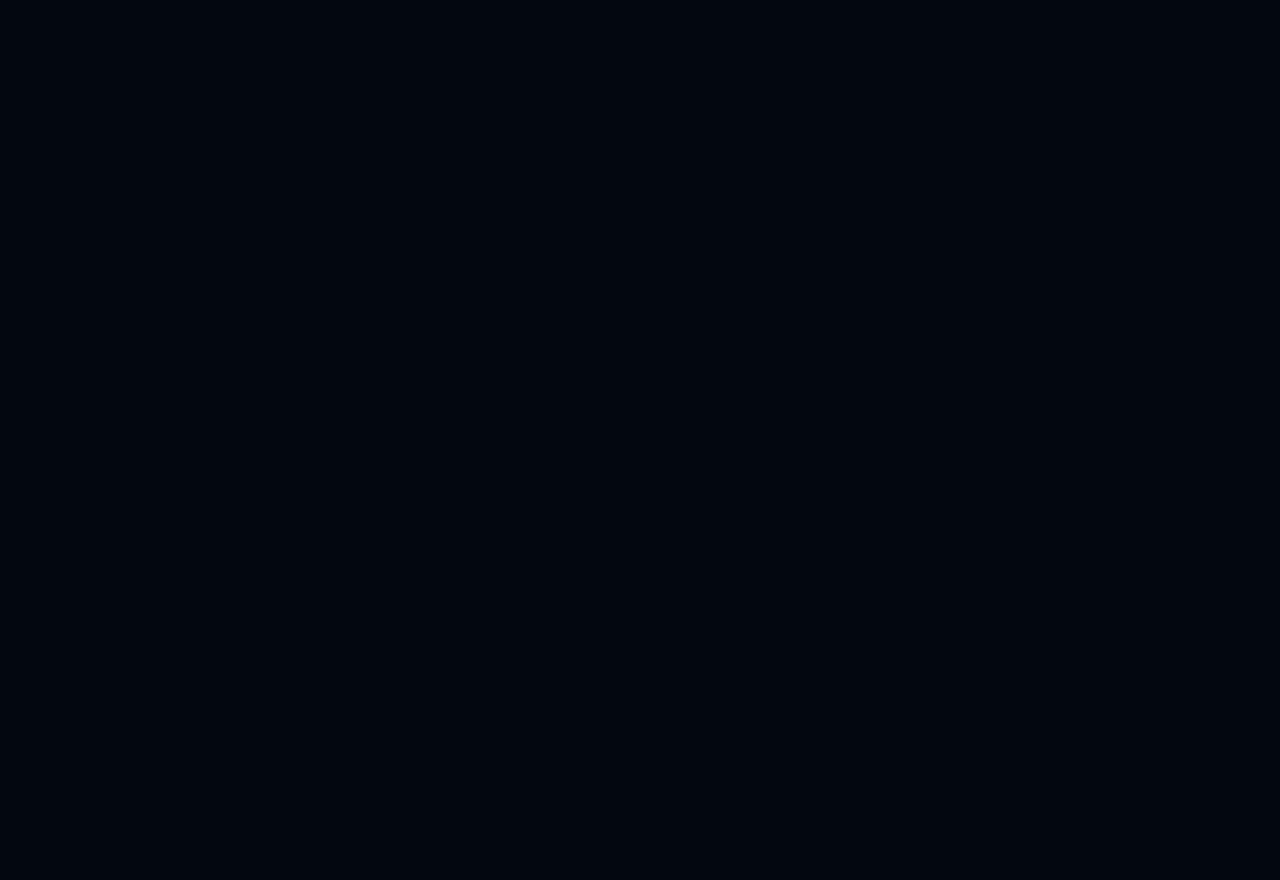
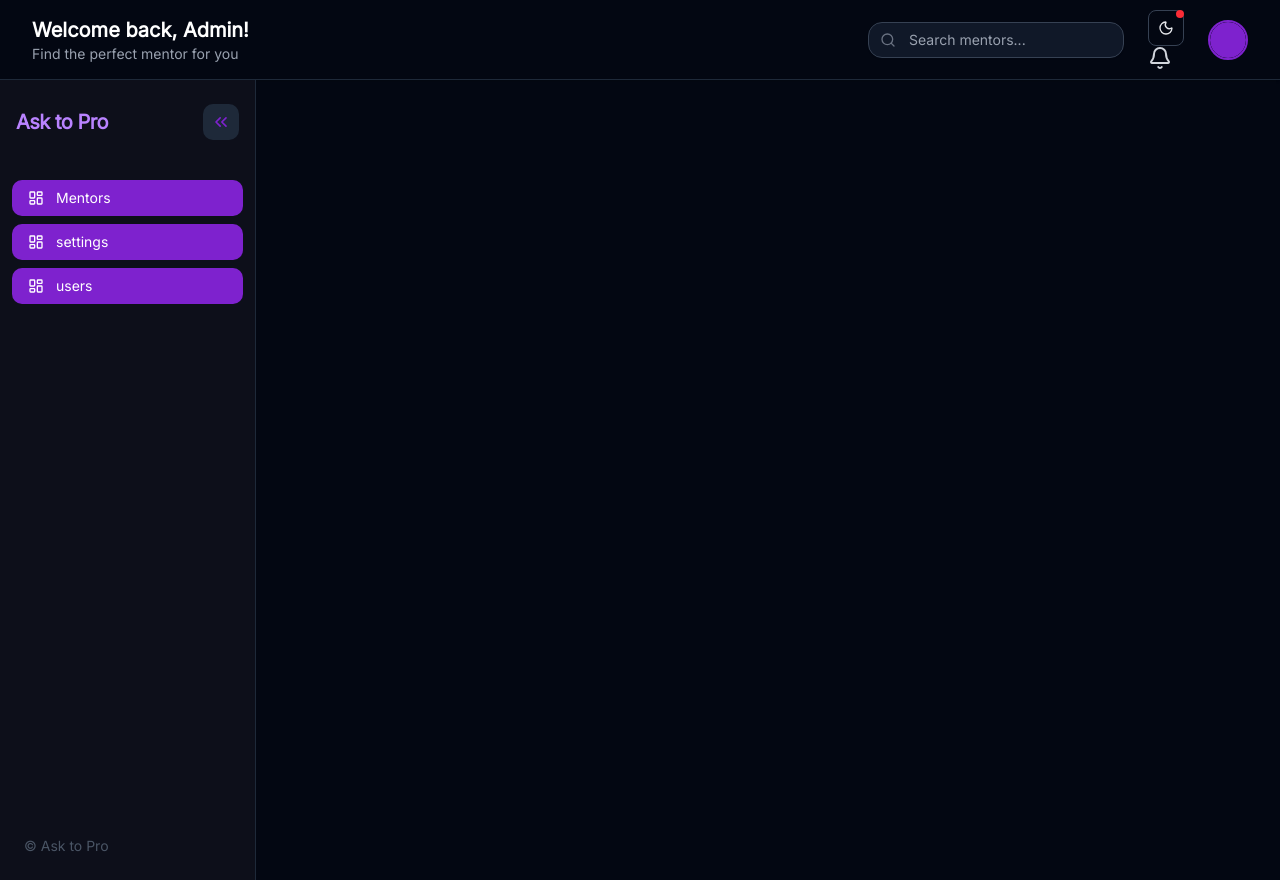
Before and after one commit to Athuldevan/Ask-to-Pro-client, a React (Vite) app: page /admin/dashboard in a window 1280 px wide. Before the commit this address had no page. Before the commit the page ends 800 px from the top, so only its background shows below. Built offline with nearby package versions, Linux system fonts and the light colour scheme.

Commit message:
fix:Fixed Type Errors

```diff
--- a/src/App.tsx
+++ b/src/App.tsx
@@ -24,13 +24,25 @@ export default function App() {
           </Route>
 
           <Route path="/mentor/dashboard" element={<Dashboard role="mentor" />}>
-            <Route index element={<div className="p-4 text-center text-lg text-muted-foreground">Mentor Dashboard - Coming Soon</div>} />
+            <Route
+              index
+              element={
+                <div className="p-4 text-center text-lg text-muted-foreground">
+                  Mentor Dashboard - Coming Soon
+                </div>
+              }
+            />
             {/* Placeholder routes for now */}
             <Route path="sessions" element={<div>My Sessions</div>} />
             <Route path="messages" element={<div>Messages</div>} />
             <Route path="profile" element={<div>Profile</div>} />
             <Route path="settings" element={<div>Settings</div>} />
           </Route>
+
+          <Route
+            path="/admin/dashboard"
+            element={<Dashboard role="admin" />}
+          ></Route>
         </Routes>
       </BrowserRouter>
     </ThemeProvider>
--- a/src/lib/dashboardConfig.ts
+++ b/src/lib/dashboardConfig.ts
@@ -5,7 +5,7 @@ import {
   Settings,
   LogOut,
   User,
-    LayoutDashboard
+  LayoutDashboard,
 } from "lucide-react";
 
 export type SidebarLink = {
@@ -30,3 +30,9 @@ export const MENTOR_LINKS: SidebarLink[] = [
   { label: "Settings", href: "settings", icon: Settings },
   { label: "Logout", href: "/", icon: LogOut },
 ];
+
+export const ADMIN_LINKS: SidebarLink[] = [
+  { label: "Mentors", href: "/admin/dashboard", icon: LayoutDashboard },
+  { label: "settings", href: "/admin/dashboard", icon: LayoutDashboard },
+  { label: "users", href: "/admin/dashboard", icon: LayoutDashboard },
+];
--- a/src/pages/Dashboard/components/Sidebar.tsx
+++ b/src/pages/Dashboard/components/Sidebar.tsx
@@ -53,7 +53,7 @@ export default function Sidebar({ links }: SidebarProps) {
 
       {/* Navigation */}
       <div className="flex flex-col space-y-2 mt-4 px-3">
-        {links.map((item) => {
+        {links?.map((item) => {
           const active = location.pathname === item.href || location.pathname.endsWith(item.href);
           const Icon = item.icon;
 
--- a/src/pages/Dashboard/index.tsx
+++ b/src/pages/Dashboard/index.tsx
@@ -1,21 +1,32 @@
 import { Outlet } from "react-router";
 import Header from "./components/Header";
 import Sidebar from "./components/Sidebar";
-import { STUDENT_LINKS, MENTOR_LINKS, type SidebarLink } from "@/lib/dashboardConfig";
+import {
+  STUDENT_LINKS,
+  MENTOR_LINKS,
+  ADMIN_LINKS,
+  type SidebarLink,
+} from "@/lib/dashboardConfig";
+type UserRole = "student" | "mentor" | "admin";
 
 interface DashboardLayoutProps {
-  role?: "student" | "mentor" | "admin";
+  role?: UserRole;
 }
 
+const ROLE_LINKS: Record<UserRole, SidebarLink[]> = {
+  student: STUDENT_LINKS,
+  mentor: MENTOR_LINKS,
+  admin: ADMIN_LINKS,
+};
+
 export default function Dashboard({ role = "student" }: DashboardLayoutProps) {
-  const links: SidebarLink[] = role === "mentor" ? MENTOR_LINKS : STUDENT_LINKS;
+  const links = ROLE_LINKS[role];
 
   return (
     <>
       <Header role={role} />
       <div className="flex h-screen">
         <Sidebar links={links} />
-
         <div className="flex-1 p-4">
           <Outlet />
         </div>
```
Lines whose indentation alone changed are shown as unchanged.
